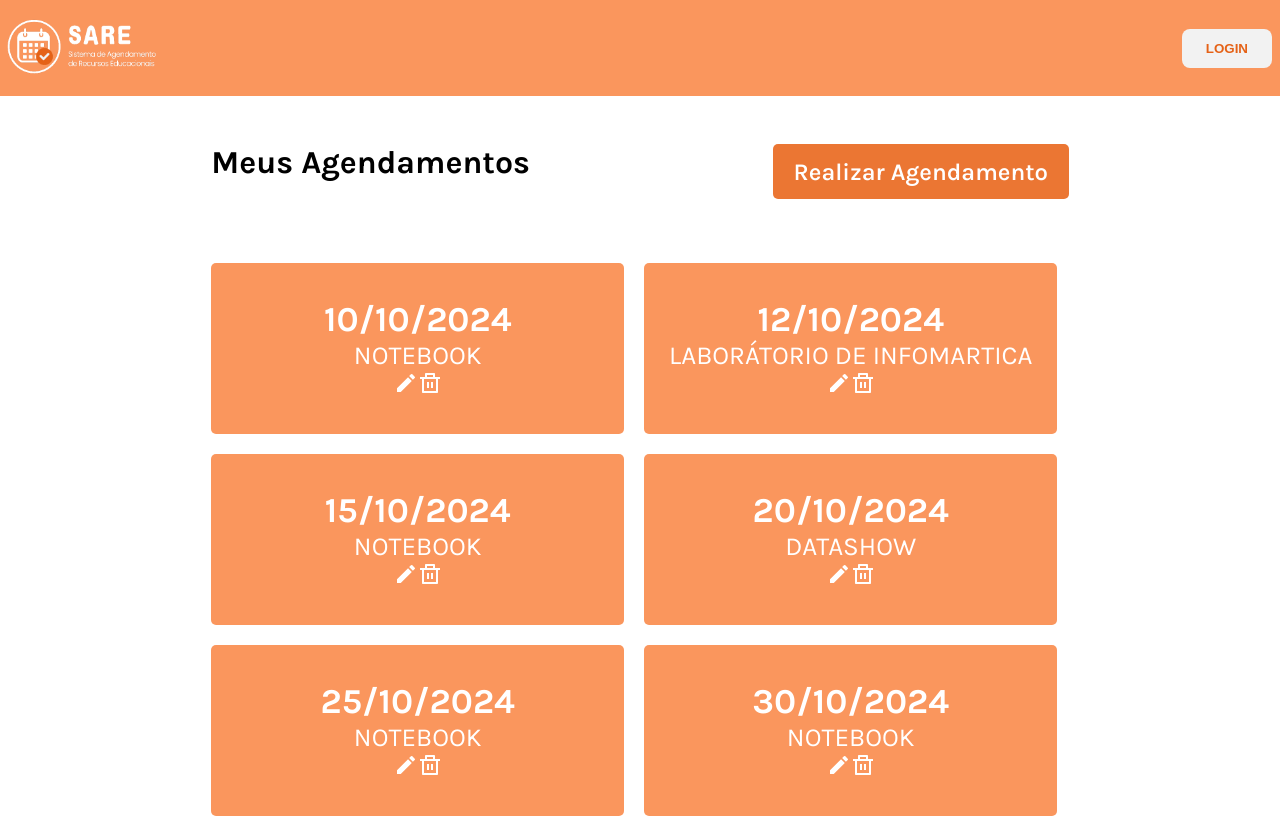
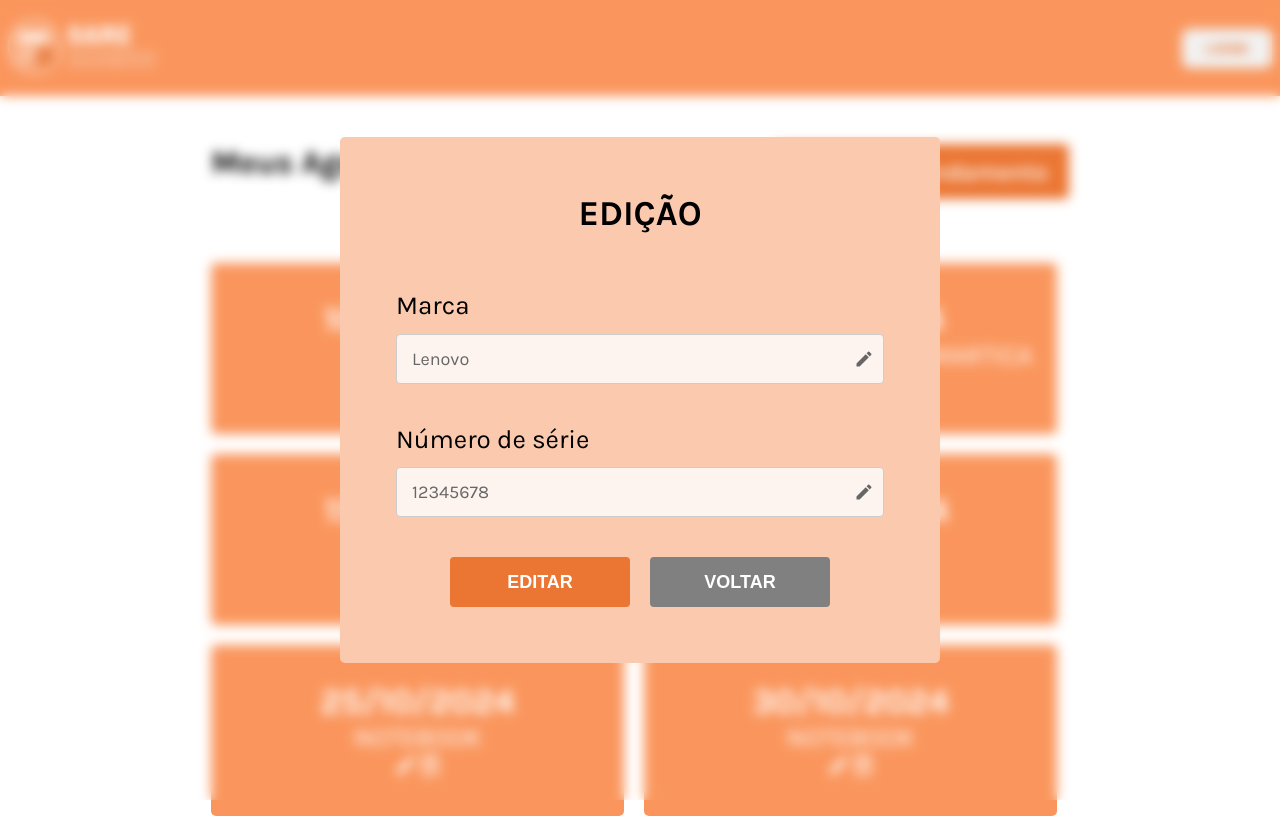
Before and after one commit to temik-if/SARE-FE, a Next.js app: page /listagendamento in a window 1280 px wide. Both pictures are taken after a click on the icon 405 px from the left and 382 px from the top of the page. Built offline with nearby package versions, Linux system fonts and the light colour scheme; no server answers; a web font is replaced by a local one.

Commit message:
resource edit popup

```diff
--- a/src/app/listagendamento/page.tsx
+++ b/src/app/listagendamento/page.tsx
@@ -3,6 +3,7 @@ import React, { useState } from "react";
 import ListDados from "@/components/DataList/DataList";
 import agendamentos from "@/components/DataList/data/agendamento";
 import DeleteModal from "@/components/DeleteModalRecurso/DeleteModalRecurso";
+import EditModal from "@/components/EditModalRecurso/EditModalRecurso";
 
 interface Agendamento {
     id: number;
@@ -12,12 +13,18 @@ interface Agendamento {
 
 export default function ListAgendamento() {
     const [isModalOpen, setIsModalOpen] = useState(false);
+    const [isEditModalOpen, setIsEditModalOpen] = useState(false);
     const [selectedAgendamento, setSelectedAgendamento] = useState<Agendamento | null>(null);
 
     const handleDeleteClick = (agendamento: Agendamento) => {
       setSelectedAgendamento(agendamento);
       setIsModalOpen(true);
     };
+
+    const handleEditClick = (agendamento: Agendamento) => {
+        setSelectedAgendamento(agendamento);
+        setIsEditModalOpen(true);
+      };
 
     return (
       <>
@@ -27,6 +34,7 @@ export default function ListAgendamento() {
           dataList={agendamentos}
           listType="agendamento"
           onDeleteUser={handleDeleteClick}
+          onEditUser={handleEditClick}
         />
         <DeleteModal
           isOpen={isModalOpen}
@@ -39,6 +47,18 @@ export default function ListAgendamento() {
             email: selectedAgendamento?.email || ''
           }}
         />
+
+        <EditModal
+          isOpen={isEditModalOpen}
+          onClose={() => setIsEditModalOpen(false)}
+          onConfirm={() => {
+            setIsEditModalOpen(false);
+          }}
+          userData={{
+            nome: selectedAgendamento?.data || '',
+            email: selectedAgendamento?.email || ''
+          }}
+        />
       </>
     );
 }
--- a/src/components/CardItem/Carditem.tsx
+++ b/src/components/CardItem/Carditem.tsx
@@ -7,9 +7,10 @@ interface CardItemProps {
   data2: string;
   type: string;
   onDelete?: () => void;
+  onEdit?: () => void;
 }
 
-export default function CardItem({ data1, data2, type, onDelete }: CardItemProps) {
+export default function CardItem({ data1, data2, type, onDelete, onEdit }: CardItemProps) {
   return (
     <div className={styles.cardItem}>
       {type === "user" ? (
@@ -19,7 +20,12 @@ export default function CardItem({ data1, data2, type, onDelete }: CardItemProps
       )}
       <span>{data2}</span>
       <div>
-        <MdModeEdit color="#fff" size={24} />
+        <MdModeEdit
+          color="#fff"
+          size={24}
+          onClick={onEdit}
+          style={{ cursor: 'pointer' }}
+        />
         <RiDeleteBinLine
           color="#fff"
           size={24}
--- a/src/components/DataList/DataList.tsx
+++ b/src/components/DataList/DataList.tsx
@@ -8,9 +8,10 @@ interface ListDadosProps {
   dataList: { id: number; data1: string; data2: string }[];
   listType: string;
   onDeleteUser?: (user: any) => void;
+  onEditUser?: (user: any) => void;
 }
 
-export default function ListDados({ title, buttonLabel, dataList, listType, onDeleteUser }: ListDadosProps) {
+export default function ListDados({ title, buttonLabel, dataList, listType, onDeleteUser, onEditUser }: ListDadosProps) {
   return (
     <div className={styles.container}>
       <div className={styles.header}>
@@ -27,6 +28,7 @@ export default function ListDados({ title, buttonLabel, dataList, listType, onDe
               data2={item.data2}
               type={listType}
               onDelete={() => onDeleteUser && onDeleteUser(item)}
+              onEdit={() => onEditUser && onEditUser(item)}
             />
           ))}
         </div>
--- /dev/null
+++ b/src/components/EditModalRecurso/EditModalRecurso.module.css
@@ -0,0 +1,122 @@
+.overlay {
+    position: fixed;
+    top: 0;
+    left: 0;
+    right: 0;
+    bottom: 0;
+    backdrop-filter: blur(6px);
+    display: flex;
+    justify-content: center;
+    align-items: center;
+  }
+
+
+.modal {
+  background-color: #FAC9AE;
+  padding: 3.5rem;
+  border-radius: 5px;
+  width: 100%;
+  max-width: 600px;
+}
+
+.modal h2 {
+  font-family: "Karla", serif;
+  font-weight: 700;
+  font-size: 35px;
+  color: black;
+  margin-bottom:3.5rem;
+  text-align: center;
+}
+
+.field {
+  margin-bottom: 2.5rem;
+}
+
+.field label {
+  display: block;
+  font-family: "Karla", serif;
+  font-weight: 400;
+  font-size: 26px;
+  color: black;
+  margin-bottom: 0.8rem;
+}
+
+.field input {
+  background-color: rgba(255, 255, 255, 0.8);
+  width: 100%;
+  padding: 1rem;
+  border-radius: 5px;
+  border: none;
+  font-family: "Karla", serif;
+  font-size: 20px;
+}
+  .inputContainer {
+    display: flex;
+    align-items: center;
+    position: relative;
+    width: 100%;
+  }
+
+  .inputContainer input {
+    width: 100%;
+    padding: 15px 35px 15px 15px;
+    font-size: 18px;
+    height: 50px;
+    border-radius: 4px;
+    border: 1px solid #ccc;
+  }
+
+  .inputContainer input::placeholder {
+    font-size: 18px;
+    color: #666;
+  }
+
+  .inputContainer svg {
+    position: absolute;
+    right: 10px;
+    top: 50%;
+    transform: translateY(-50%);
+  }
+
+  .buttons {
+    display: flex;
+    gap: 20px;
+    justify-content: center;
+    margin-top: 20px;
+  }
+
+  .returnButton {
+    background-color: #808080;
+    color: white;
+    padding: 12px 24px;
+    border: none;
+    border-radius: 4px;
+    cursor: pointer;
+    width: 180px;
+    height: 50px;
+    font-size: 18px;
+    font-weight: bold;
+    text-transform: uppercase;
+  }
+
+  .returnButton:hover {
+    background-color: #666666;
+  }
+
+  .editButton {
+    background-color: #EB7633;
+    color: white;
+    padding: 12px 24px;
+    border: none;
+    border-radius: 4px;
+    cursor: pointer;
+    width: 180px;
+    height: 50px;
+    font-size: 18px;
+    font-weight: bold;
+    text-transform: uppercase;
+  }
+
+  .editButton:hover {
+    background-color: #d66b2d;
+  }
--- /dev/null
+++ b/src/components/EditModalRecurso/EditModalRecurso.tsx
@@ -0,0 +1,51 @@
+import React from 'react';
+import styles from './EditModalRecurso.module.css';
+import { MdModeEdit } from "react-icons/md";
+
+interface EditModalProps {
+  isOpen: boolean;
+  onClose: () => void;
+  onConfirm: () => void;
+  userData: {
+    nome: string;
+    email: string;
+  };
+}
+
+export default function EditModal({ isOpen, onClose, onConfirm, userData }: EditModalProps) {
+  if (!isOpen) return null;
+
+  return (
+    <div className={styles.overlay}>
+      <div className={styles.modal}>
+        <h2>EDIÇÃO</h2>
+        <div className={styles.field}>
+          <label>Marca</label>
+          <div className={styles.inputContainer}>
+            <input
+              type="text"
+              defaultValue={userData.nome}
+              placeholder='Lenovo'
+            />
+            <MdModeEdit color="#666" size={20} style={{ cursor: 'pointer' }} />
+          </div>
+        </div>
+        <div className={styles.field}>
+          <label>Número de série</label>
+          <div className={styles.inputContainer}>
+            <input
+              type="text"
+              defaultValue={userData.email}
+              placeholder='12345678'
+            />
+            <MdModeEdit color="#666" size={20} style={{ cursor: 'pointer' }} />
+          </div>
+        </div>
+        <div className={styles.buttons}>
+          <button onClick={onConfirm} className={styles.editButton}>Editar</button>
+          <button onClick={onConfirm} className={styles.returnButton}>Voltar</button>
+        </div>
+      </div>
+    </div>
+  );
+}
```
